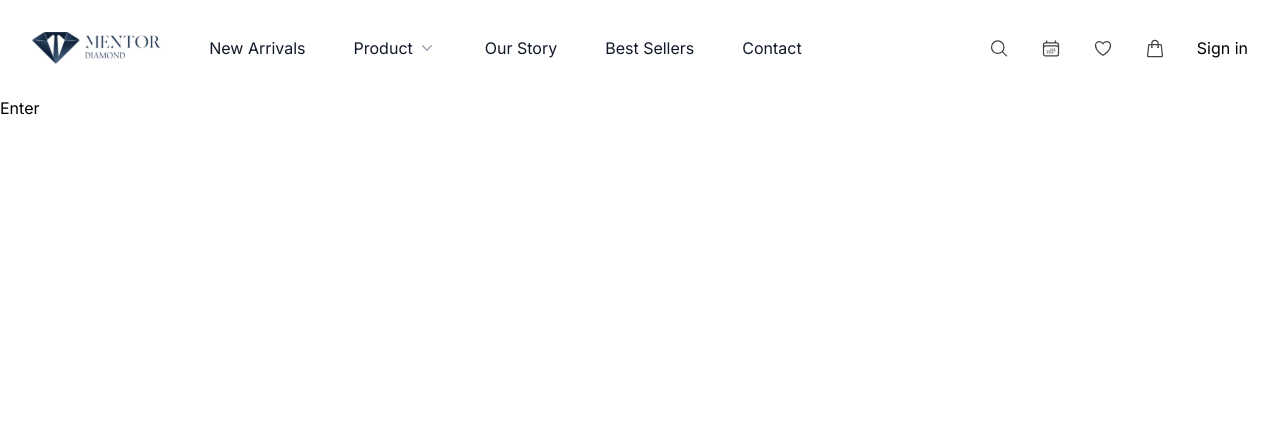
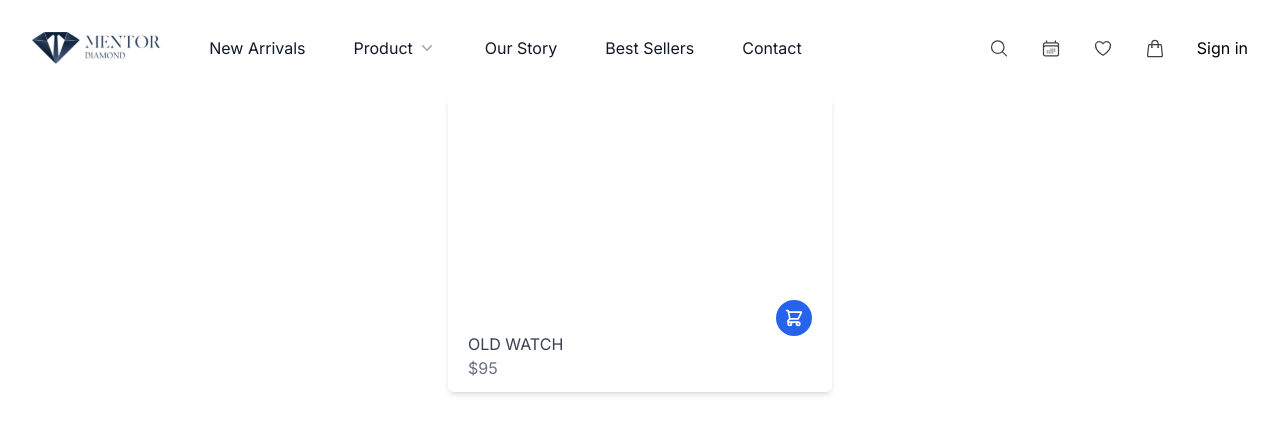
Before and after one commit to trwfs00/Client-MT, a Next.js app: page / in a window 1280 px wide. Shown: the top 434 px of the page. Built offline with nearby package versions, Linux system fonts and the light colour scheme.

Commit message:
productCard

```diff
--- a/pages/index.tsx
+++ b/pages/index.tsx
@@ -2,6 +2,7 @@ import Image from 'next/image'
 import { Inter } from 'next/font/google'
 import MyNav from '@/components/navigation'
 import MyLogin from '@/components/loginForm'
+import ProductCard from '@/components/productCard'
 
 const inter = Inter({ subsets: ['latin'] })
 
@@ -9,7 +10,7 @@ export default function Home() {
   return (
     <div className={inter.className}>
       <MyNav />
-      <MyLogin/>
+      <ProductCard/>
     </div>
   )
 }
--- /dev/null
+++ b/src/components/productCard.tsx
@@ -0,0 +1,38 @@
+import { GetServerSideProps } from 'next';
+
+
+
+export const getServerSideProps: GetServerSideProps = async (ctx) => {
+    try {
+        let response = await fetch('http://localhost:8080/')
+        let datas = await response.json()
+
+        return {
+            props: { datas: JSON.parse(JSON.stringify(datas)) }
+        }
+    } catch (error) {
+        console.error(error)
+        return {
+            props: { datas: [] },
+        }
+    }
+}
+
+const productCard = () => {
+    return (
+        <div className="w-full max-w-sm mx-auto rounded-md shadow-md overflow-hidden">
+            <div className="flex items-end justify-end h-56 w-full bg-cover" >
+                {/* style="background-image: url('https://images.unsplash.com/photo-1524592094714-0f0654e20314?ixlib=rb-1.2.1&auto=format&fit=crop&w=689&q=80')" */}
+                <button className="p-2 rounded-full bg-blue-600 text-white mx-5 -mb-4 hover:bg-blue-500 focus:outline-none focus:bg-blue-500">
+                    <svg className="h-5 w-5" fill="none" stroke-linecap="round" stroke-linejoin="round" stroke-width="2" viewBox="0 0 24 24" stroke="currentColor"><path d="M3 3h2l.4 2M7 13h10l4-8H5.4M7 13L5.4 5M7 13l-2.293 2.293c-.63.63-.184 1.707.707 1.707H17m0 0a2 2 0 100 4 2 2 0 000-4zm-8 2a2 2 0 11-4 0 2 2 0 014 0z"></path></svg>
+                </button>
+            </div>
+            <div className="px-5 py-3">
+                <h3 className="text-gray-700 uppercase">Old watch</h3>
+                <span className="text-gray-500 mt-2">$95</span>
+            </div>
+        </div>
+    );
+}
+
+export default productCard
```
